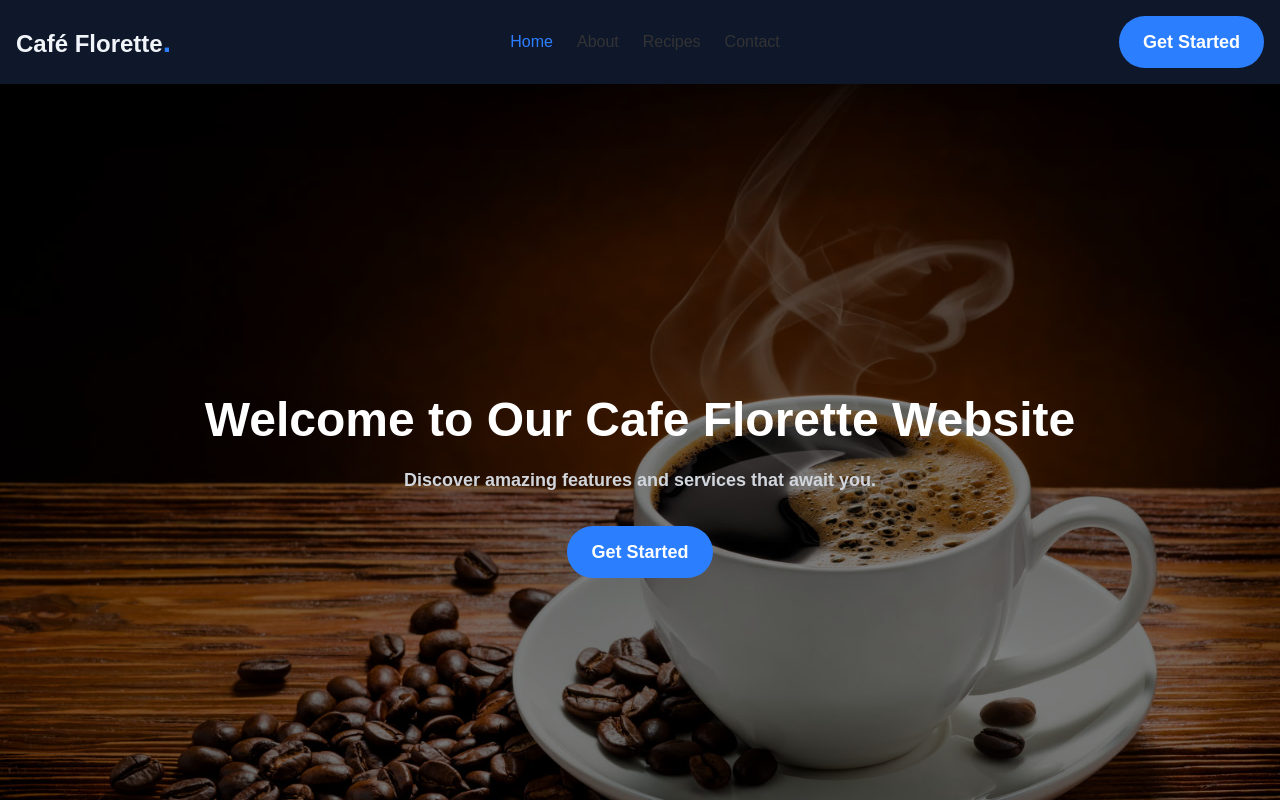
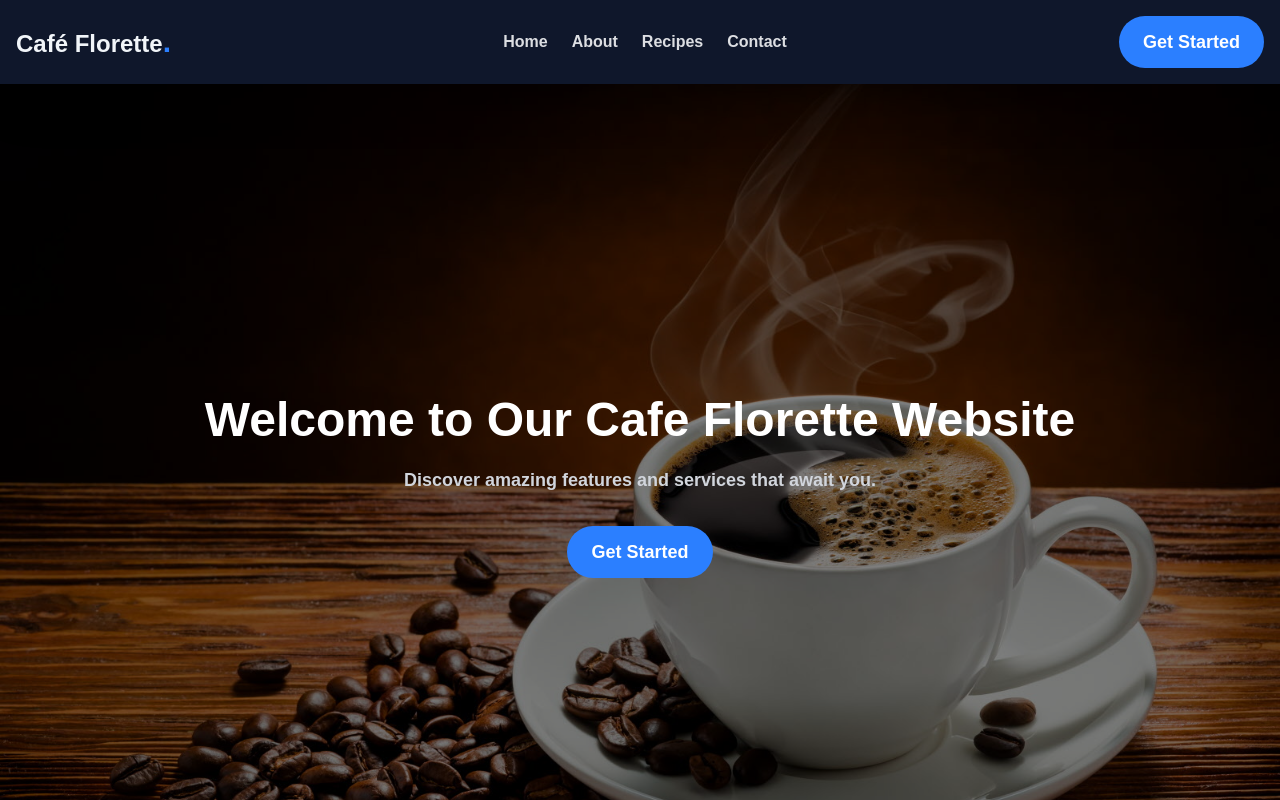
Before and after one commit to AwadRoubahAhmed/cafe_florette_react_ts, a React (Vite) app: page / in a window 1280 px wide. Shown: the top 800 px of the page. Built offline with nearby package versions, Linux system fonts and the light colour scheme; no server answers.

Commit message:
Data Fetch typing !

```diff
--- a/src/components/MealItem.tsx
+++ b/src/components/MealItem.tsx
@@ -21,10 +21,10 @@ const MealItem: React.FC<MealItemProps> = ({ meal }) => {
       <h4 className="text-gray-600 text-sm">Category: {meal.strCategory}</h4>
       <p className="text-gray-600 text-sm">{meal.strTags}</p>
       <button
-        onClick={() => navigate(`${meal.idMeal}`)}
-        className="btn btn-primary w-full text-gray-100 text-base bg-blue-500 hover:bg-blue-400 px-6 py-3 font-bold rounded-md mt-4 mb-2"
+        onClick={() => navigate(`Menu/${meal.idMeal}`)}
+        className="btn btn-primary w-full text-gray-100 text-base bg-blue-500 hover:bg-blue-400 px-6 py-3 font-bold rounded-md mt-4 mb-2 cursor-pointer"
       >
-        Ingredients
+        See More
       </button>
     </div>
   );
--- a/src/components/Navigation/Navbar.tsx
+++ b/src/components/Navigation/Navbar.tsx
@@ -1,6 +1,7 @@
 import { NavLink, useNavigate } from "react-router-dom";
 import BtnGetStarted from "../BtnGetStarted";
-import { IoMenuSharp, IoClose } from "react-icons/io5";
+import { FaWindowClose } from "react-icons/fa";
+import { IoMenuSharp } from "react-icons/io5";
 import {
   FaFacebook,
   FaTwitter,
@@ -32,25 +33,37 @@ const Navbar = () => {
       </div>
 
       {/* Navigation Menu */}
-      <div>
-        <ul className="hidden md:flex justify-center items-center space-x-6">
+      <div className="text-gray-100/90">
+        <ul className="hidden md:flex justify-center items-center font-bold space-x-6">
           <li className="">
-            <NavLink to="/" className="text-base hover:text-blue-500">
+            <NavLink
+              to="/"
+              className="text-base text-gray-100/90 hover:text-blue-500"
+            >
               Home
             </NavLink>
           </li>
           <li>
-            <NavLink to="/About" className="text-base hover:text-blue-500">
+            <NavLink
+              to="/About"
+              className="text-base text-gray-100/90 hover:text-blue-500"
+            >
               About
             </NavLink>
           </li>
           <li>
-            <NavLink to="/Menu" className="text-base hover:text-blue-500">
+            <NavLink
+              to="/Menu"
+              className="text-base text-gray-100/90 hover:text-blue-500"
+            >
               Recipes
             </NavLink>
           </li>
           <li>
-            <NavLink to="/Contact" className="text-base hover:text-blue-500">
+            <NavLink
+              to="/Contact"
+              className="text-base text-gray-100/90 hover:text-blue-500"
+            >
               Contact
             </NavLink>
           </li>
@@ -64,11 +77,14 @@ const Navbar = () => {
 
       {/* Mobile Menu Icon */}
       <div className="md:hidden">
-        <div onClick={toggleMenu} className="flex items-center justify-center">
+        <div
+          onClick={toggleMenu}
+          className="flex items-center justify-center cursor-pointer"
+        >
           {showMenu ? (
-            <IoClose className="h-6 w-6 text-blue-500  font-bold" />
+            <FaWindowClose className="h-6 w-6 text-black-950 font-bold " />
           ) : (
-            <IoMenuSharp className="h-6 w-6 text-blue-500  font-bold " />
+            <IoMenuSharp className="h-6 w-6 text-blue-500 font-bold " />
           )}
         </div>
       </div>
@@ -78,32 +94,35 @@ const Navbar = () => {
         onClick={toggleMenu}
         className={
           showMenu
-            ? "w-full absolute left-0 top-0 bg-gray-100/90 text-gray-800 px-4 py-4 flex flex-col"
+            ? "w-full absolute left-0 top-0 bg-gray-100/90 text-gray-800 px-4 py-4 flex flex-col rounded-xl"
             : "absolute left-[-100%]"
         }
       >
-        <h1 className="text-2xl font-bold">
+        <h1
+          className="text-2xl font-bold cursor-pointer"
+          onClick={() => navigate("/", { replace: true })}
+        >
           Café Florette
           <span className="text-blue-500 text-3xl rounded-full">.</span>
         </h1>
-        <ul className="mt-4 ">
+        <ul className="mt-4 font-bold">
           <li className="border-b-1 mb-4">
-            <NavLink to="/" className="text-base">
+            <NavLink to="/" className="text-base hover:text-blue-500">
               Home
             </NavLink>
           </li>
           <li className="border-b-1 mb-4">
-            <NavLink to="/About" className="text-base">
+            <NavLink to="/About" className="text-base hover:text-blue-500">
               About
             </NavLink>
           </li>
           <li className="border-b-1 mb-4">
-            <NavLink to="/Menu" className="text-base">
+            <NavLink to="/Menu" className="text-base hover:text-blue-500">
               Recipes
             </NavLink>
           </li>
           <li className="border-b-1 mb-4">
-            <NavLink to="/Contact" className="text-base">
+            <NavLink to="/Contact" className="text-base hover:text-blue-500">
               Contact
             </NavLink>
           </li>
@@ -111,73 +130,14 @@ const Navbar = () => {
         <div className="md:flex w-full mx-auto">
           <BtnGetStarted />
         </div>
-        <div className="flex justify-between items-center my-4 text-blue-500">
-          <FaFacebook />
-          <FaTwitter />
-          <FaInstagramSquare />
-          <FaYoutube />
+        <div className="flex justify-between items-center my-6 ">
+          <FaFacebook className="w-6 h-6 text-blue-500 hover:text-blue-700 cursor-pointer" />
+          <FaTwitter className="w-6 h-6 text-blue-500 hover:text-blue-700 cursor-pointer" />
+          <FaInstagramSquare className="w-6 h-6 text-red-400 hover:text-red-500 cursor-pointer" />
+          <FaYoutube className="w-6 h-6 text-red-700 hover:text-red-600 cursor-pointer" />
         </div>
       </div>
     </header>
-
-    ////////////////////////////////////////////////////////////////////////
-    // <div className="navbar-start">
-    //     <div className="dropdown">
-    //       <div
-    //         tabIndex={0}
-    //         role="button"
-    //         aria-label="button"
-    //         className="btn btn-ghost btn-circle"
-    //       >
-    //         <svg
-    //           xmlns="http//:www.w3.org/2000/svg"
-    //           className="h-5 w-5"
-    //           fill="none"
-    //           viewBox="0 0 24 24"
-    //           stroke="currentColor"
-    //         >
-    //           <path
-    //             strokeLinecap="round"
-    //             strokeLinejoin="round"
-    //             strokeWidth="2"
-    //             d="M4 6h16M4 12h16M4 18h7"
-    //           />
-    //         </svg>
-    //       </div>
-    //       <ul
-    //         tabIndex={0}
-    //         className="menu menu-sm dropdown-content bg-base-100 rounded-box z-1 mt-3 w-52 p-2 shadow "
-    //       >
-    //         <li>
-    //           <NavLink to="/" className="text-base">
-    //             Home
-    //           </NavLink>
-    //         </li>
-    //         <li>
-    //           <NavLink to="/About" className="text-base">
-    //             About
-    //           </NavLink>
-    //         </li>
-    //         <li>
-    //           <NavLink to="/Menu" className="text-base">
-    //             {" "}
-    //             Recipes
-    //           </NavLink>
-    //         </li>
-    //         <li>
-    //           <NavLink to="/Contact" className="text-base">
-    //             Contact
-    //           </NavLink>
-    //         </li>
-    //       </ul>
-    //     </div>
-    //   </div>
-    //   <div className="navbar-center">
-    //     <Link to="/" className="btn btn-ghost text-xl">
-    //       Café Florette <span className="text-blue-500 text-xl">.</span>
-    //     </Link>
-    //   </div>
-    ////////////////////////////////////////////////////////////
   );
 };
 
--- a/src/components/RecipeDetails.tsx
+++ b/src/components/RecipeDetails.tsx
@@ -1,15 +1,20 @@
 import { useEffect, useState } from "react";
-import { useParams } from "react-router-dom";
+import { useNavigate, useParams } from "react-router-dom";
 import { DataType } from "./Types";
 
 type RecipeDetailsProps = {
-  recipeId?: string | undefined;
+  recipeId: string;
+};
+
+type ApiDataTypeProps = {
+  meals: DataType[];
 };
 
 export default function RecipeDetails() {
   // State;
   const [recipe, setRecipe] = useState<DataType>();
   const { recipeId } = useParams<RecipeDetailsProps>();
+  const navigate = useNavigate();
 
   // Comportement;
   useEffect(() => {
@@ -17,7 +22,7 @@ export default function RecipeDetails() {
     console.log("monté du composant");
     fetch(`https:themealdb.com/api/json/v1/1/lookup.php?i=${recipeId}`)
       .then((response) => response.json())
-      .then((data) => {
+      .then((data: ApiDataTypeProps) => {
         setRecipe(data.meals[0]);
         console.log(data.meals[0]);
       })
@@ -30,7 +35,6 @@ export default function RecipeDetails() {
   return (
     <div className="w-full min-h-screen bg-gray-300 text-gray-800  p-8 rounded-lg">
       <h2 className="text-2xl md:text-3xl text-center">
-        {" "}
         Find your recipe details here
       </h2>
       {recipe && (
@@ -67,6 +71,13 @@ export default function RecipeDetails() {
                 )}
               </ul>
             </div>
+
+            <button
+              onClick={() => navigate("/Menu")}
+              className="btn btn-primary w-full text-gray-100 text-base bg-blue-500 hover:bg-blue-400 px-6 py-3 font-bold rounded-md mt-4 mb-2 cursor-pointer"
+            >
+              Back to Menu
+            </button>
           </div>
         </div>
       )}
--- a/src/index.css
+++ b/src/index.css
@@ -1,5 +1,4 @@
 @import "tailwindcss";
-@plugin "daisyui";
 @import url("https://fonts.googleapis.com/css2?family=Poppins:ital,wght@0,100;0,200;0,300;0,400;0,500;0,600;0,700;0,800;0,900;1,100;1,200;1,300;1,400;1,500;1,600;1,700;1,800;1,900&display=swap");
 
 @layer base {
--- a/src/pages/Home/Home.tsx
+++ b/src/pages/Home/Home.tsx
@@ -6,7 +6,7 @@ import Menu from "../Menu/Menu";
 
 const Home = () => {
   return (
-    <div className="container flex-col">
+    <div className="container">
       <Hero />
       <About />
       <Menu />
--- a/src/pages/Menu/Menu.tsx
+++ b/src/pages/Menu/Menu.tsx
@@ -35,7 +35,7 @@ const Menu = () => {
   //Affichage(render);
   return (
     <div className="container bg-white">
-      <div className="my-12 text-center text-gray-800">
+      <div className="my-8 text-center text-gray-800">
         <h1 className="font-bold text-3xl pt-8">Search Your Food Recipe</h1>
         <h4 className="font-medium px-12 text-lg sm:text-wrap my-3">
           Lorem ipsum dolor sit amet consectetur adipisicing elit. Quos nemo
```
